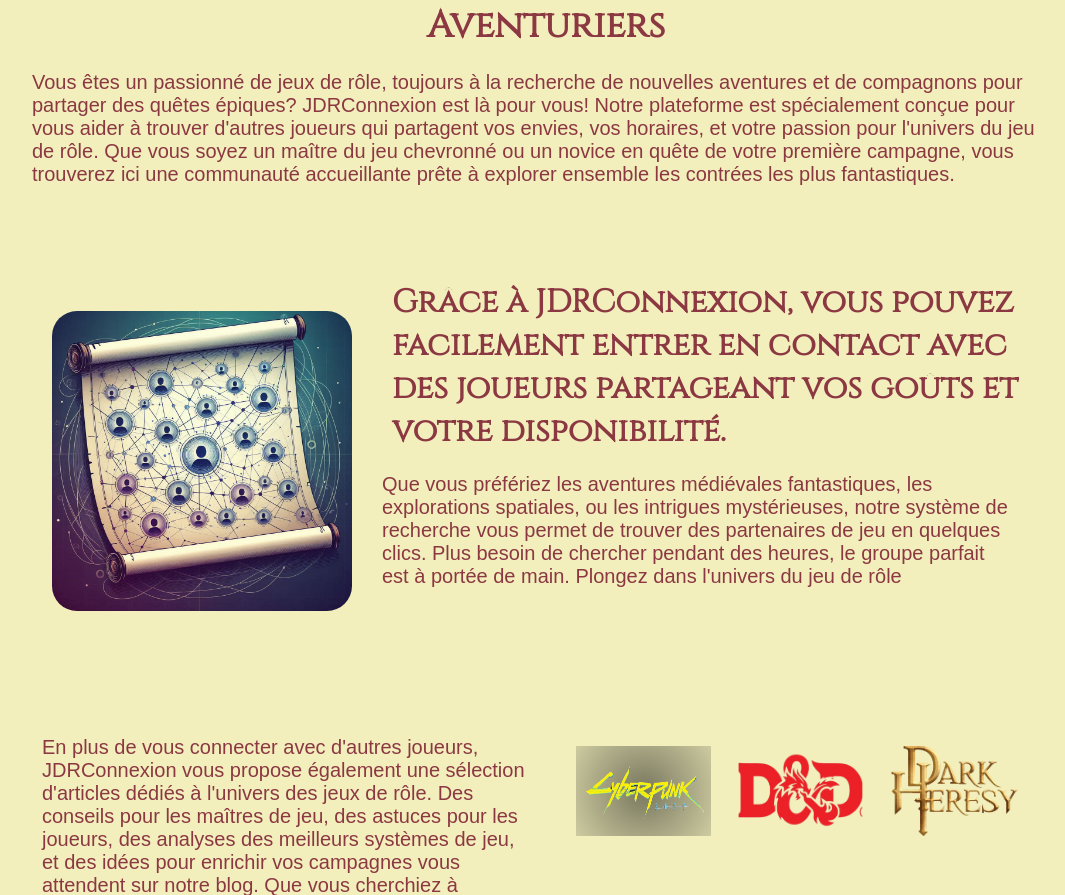
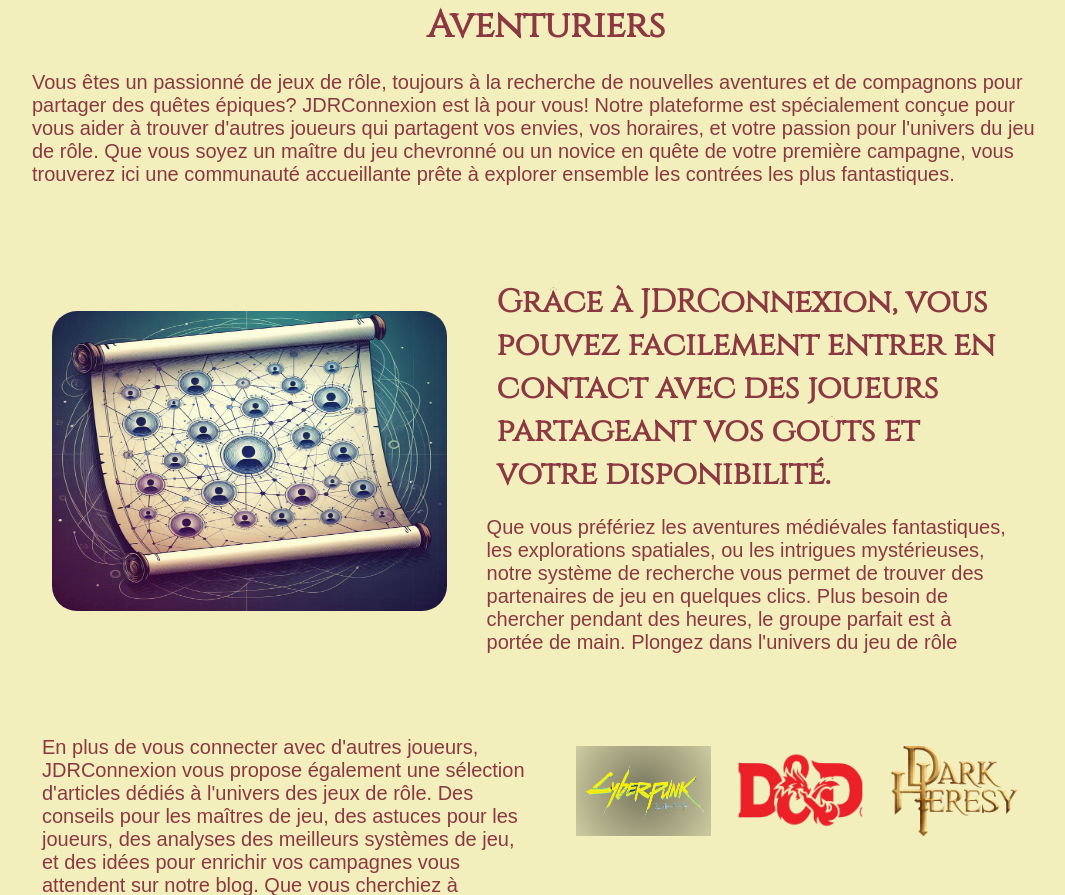
Before and after one commit to LaurentRoches/diplome_dwwm, a PHP site: template src/Views/accueil.php in a window 1280 px wide. Shown: the part 829-1724 px from the top of the page, without its empty margins (104-1169 px from the left). Run offline with PHP 8.4, Linux system fonts and the light colour scheme; the template is opened without the code that fills it, so the values that code supplies are empty; some libraries are stand-ins or nearby versions.

Commit message:
correctif mineur css

```diff
--- a/public/css/pc.css
+++ b/public/css/pc.css
@@ -124,7 +124,10 @@
     font-size: 1em;
 }
 .accueil_image_social {
-    width: 70%;
+    width: 40%;
+}
+.accueil_texte_social {
+    width: 55%;
 }
 
         /* FIN ACCUEIL */
@@ -193,7 +196,7 @@
         /* ARTICLE */
 
 .article_main_image {
-    width: 65%;
+    width: 55%;
     height: 500px;
     margin: 15px 0px;
 }
--- a/src/Repositories/UserRepository.php
+++ b/src/Repositories/UserRepository.php
@@ -118,8 +118,6 @@
         }
     }
 
-
-
     /**
      * Décompte de tous les utilisateurs trouvé selon les critères de recherche
      *
@@ -179,7 +177,6 @@
             throw new \Exception("Database error: " . $error->getMessage());
         }
     }
-
 
     /**
      * Récupère trois utilisateurs, trier par note descendante
```
